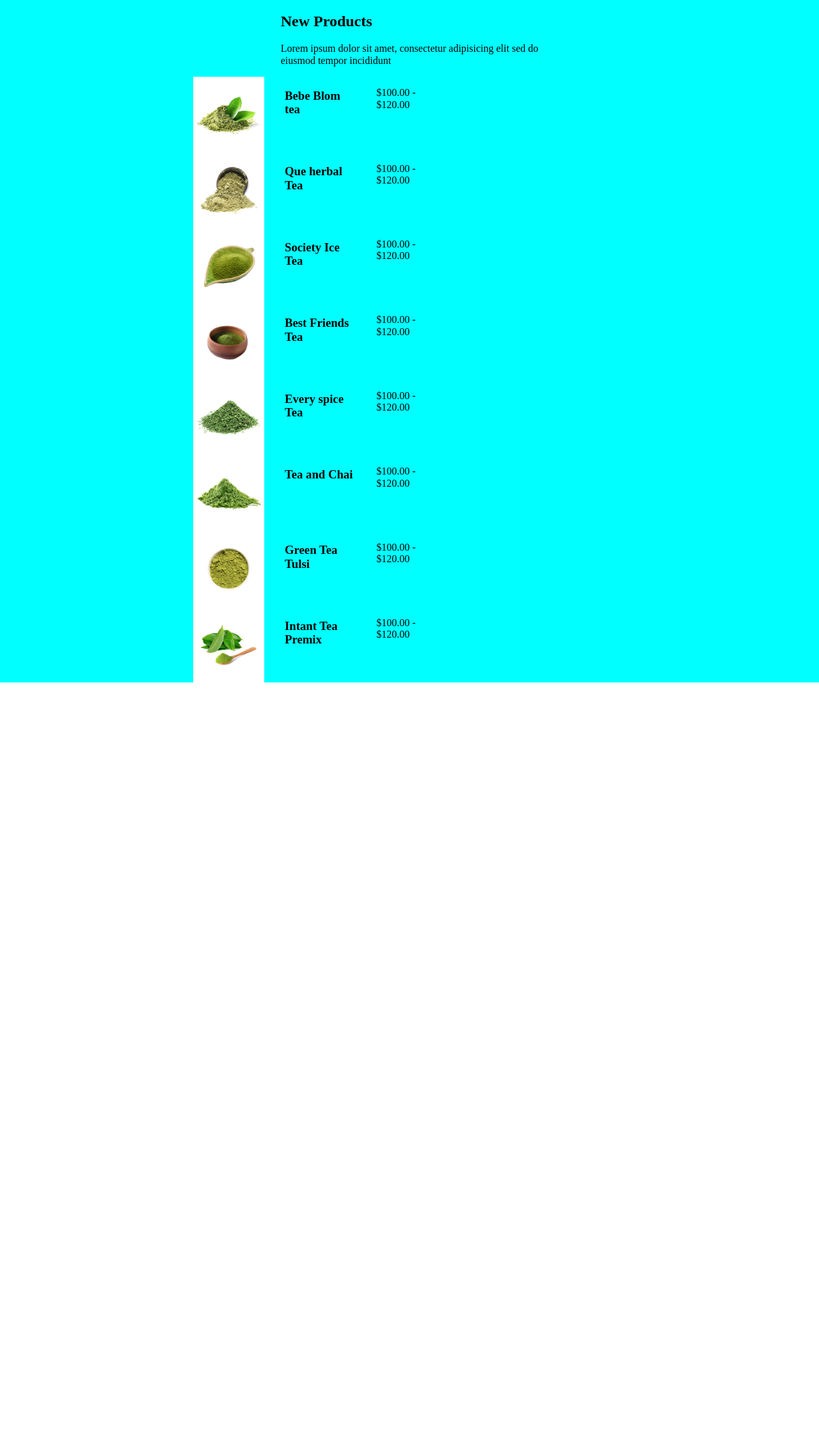
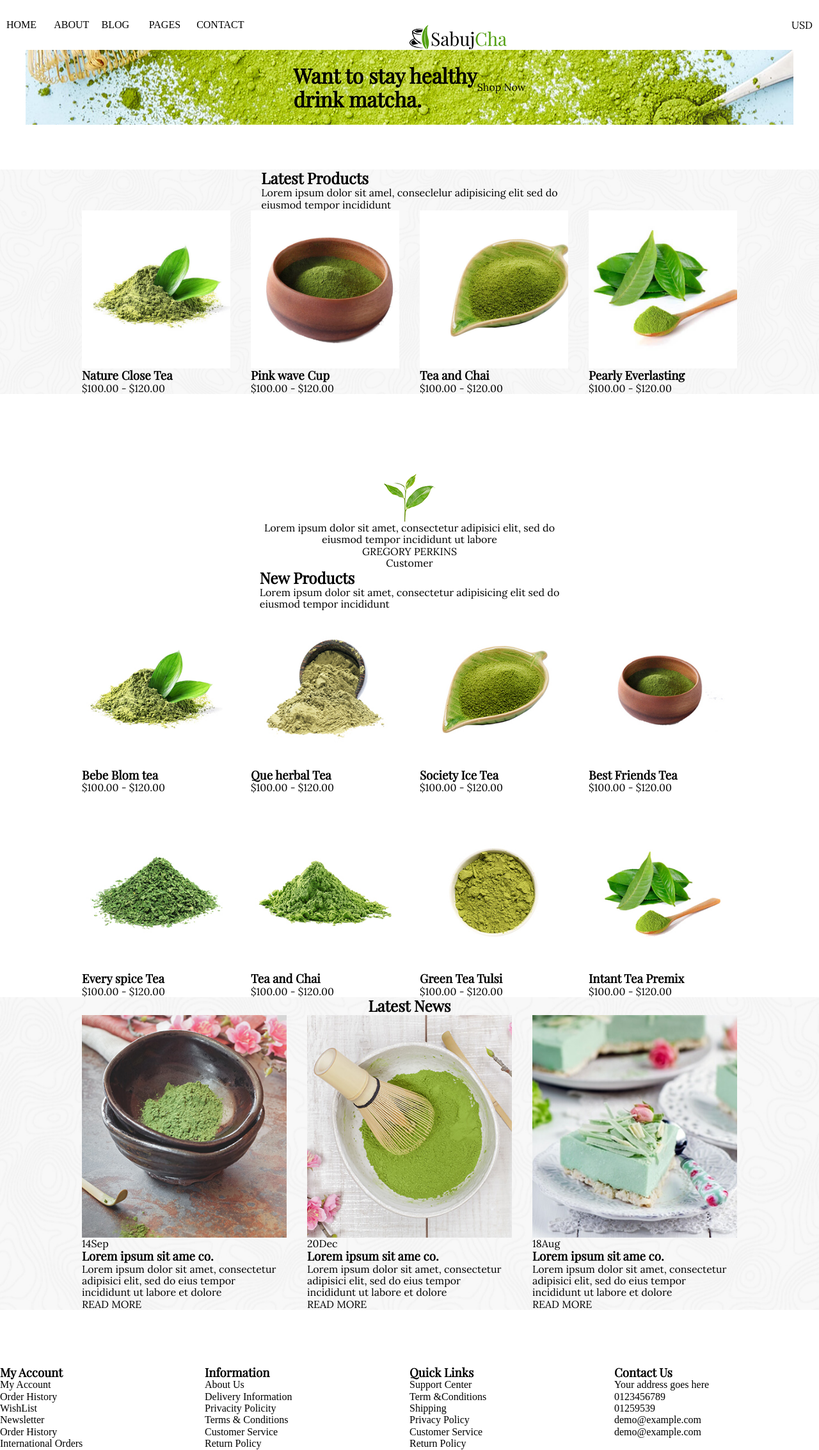
Before and after one commit to viorjuela3/Sabujcha, a plain HTML site: page index.html in a window 1280 px wide. Shown: the whole page at 64% size. Before the commit the page ends 1067 px from the top, so only its background shows below. Drawn offline with nearby package versions, Linux system fonts and the light colour scheme.

Commit message:
avance header

```diff
--- a/index.html
+++ b/index.html
@@ -5,49 +5,65 @@
     <meta http-equiv="X-UA-Compatible" content="IE=edge">
     <meta name="viewport" content="width=device-width, initial-scale=1.0">
     <title>SabujCha</title>
+    <link rel="preconnect" href="https://fonts.googleapis.com">
+    <link rel="preconnect" href="https://fonts.gstatic.com" crossorigin>
+    <link href="https://fonts.googleapis.com/css2?family=Lora&family=Playfair+Display&family=Work+Sans&display=swap" rel="stylesheet">
+
+
     <link rel="stylesheet" href="normalize.css">
     <link rel="stylesheet" href="style.css">
 
 </head>
 <body>
 
-    <!--
+
     <header>
 
+        <nav class="container-header">
 
-        <nav>
-            <div class="container-header">
+                <div class="menu">
 
-                <ul>
-                    <li>HOME</li>
-                    <li>ABOUT</li>
-                    <li>BLOG</li>
-                    <li>PAGES</li>
-                    <li>CONTACT</li>
-                </ul>
+                    <a href="#" class="opcion">HOME</a>
+                    <a href="#" class="opcion">ABOUT</a>
+                    <a href="#" class="opcion">BLOG</a>
+                    <a href="#" class="opcion">PAGES</a>
+                    <a href="#" class="opcion">CONTACT</a>
 
-                <img class="logo"src="./Imagenes/logo.png" alt="Logo  pagina">
+                </div>
+
+                <img src="./Imagenes/logo.png" class="logo">
 
 
+                <div>
+                    <p class="opcion1">USD</p>
+                </div>
 
-            </div>
         </nav>
+
     </header>
 
+
+    <div class="giro">
+
+        <div> </div>
 
         <h1>Want to stay healthy<br>drink matcha.</h1>
         <p>Shop Now</p>
 
 
-    <div>
-        <img src="./Imagenes/banner-1.png" alt="">
-        <img src="./Imagenes/banner-2.png" alt="">
     </div>
 
 
- -->
 
- <!--
+
+    <div class="banner">
+
+       <div class="sale off1"> </div>
+       <div class="sale off2"> </div>
+
+    </div>
+
+
 
     <section class="section-latest">
 
@@ -90,24 +106,29 @@
 
 
 
-    <div>
-        <img src="./Imagenes/testi.png" alt="">
+    <div class="anuncio">
+          <div class="cont-anuncio">
 
+            <div class="img-anuncio"> </div>
             <p>Lorem ipsum dolor sit amet, consectetur adipisici elit, sed do<br>eiusmod tempor incididunt ut labore</p>
             <p>GREGORY PERKINS</p>
             <p>Customer</p>
+
           </div>
 
-     -->
 
-    <section class="new-product">
+    </div>
+
+
+
+    <section class="section-new-product">
 
         <div>
             <h2>New Products</h2>
             <p>Lorem ipsum dolor sit amet, consectetur adipisicing elit sed do<br>eiusmod tempor incididunt</p>
         </div>
 
-        <div>
+        <div class="product-new">
             <div class="product-section2">
 
                 <div class="cont-new-product product-new1"> </div>
@@ -184,28 +205,91 @@
 
     </section>
 
-<!--
-    <section class="productos2">
+
+
+
+
+
+    <section class="section3-latest-new">
+
+        <div>
             <h2>Latest News</h2>
-        <img src="./Imagenes/blog-single-1.jpg" alt="">
-        <img src="./Imagenes/blog-single-2.jpg" alt="">
-        <img src="./Imagenes/blog-single-3.jpg" alt="">
+        </div>
+
+        <div class="products-latest-new">
+
+            <div class="cont-section3">
+
+                <div class="cont-latest-new product-latest-new1"> </div>
+
+                <p>14Sep</p>
+                <h3>Lorem ipsum sit ame co.</h3>
+                <p>Lorem ipsum dolor sit amet, consectetur<br>adipisici elit, sed do eius tempor<br>incididunt ut labore et dolore</p>
+                <p>READ MORE</p>
+
+            </div>
+
+            <div class="cont-section3">
+
+                <div class="cont-latest-new product-latest-new2"> </div>
+
+                <p>20Dec</p>
+                <h3>Lorem ipsum sit ame co.</h3>
+                <p>Lorem ipsum dolor sit amet, consectetur<br>adipisici elit, sed do eius tempor<br>incididunt ut labore et dolore</p>
+                <p>READ MORE</p>
+
+            </div>
+
+            <div class="cont-section3">
+
+                <div class="cont-latest-new product-latest-new3"> </div>
+
+                <p>18Aug</p>
+                <h3>Lorem ipsum sit ame co.</h3>
+                <p>Lorem ipsum dolor sit amet, consectetur<br>adipisici elit, sed do eius tempor<br>incididunt ut labore et dolore</p>
+                <p>READ MORE</p>
+
+            </div>
+
+        </div>
+
 
 
     </section>
 
-    <div class="clientes">
-        <img src="./Imagenes/1.jpg" alt="">
-        <img src="./Imagenes/2.jpg" alt="">
-        <img src="./Imagenes/3.jpg" alt="">
-        <img src="./Imagenes/4.jpg" alt="">
-        <img src="./Imagenes/5.jpg" alt="">
+
+
+
+
+
+    <div class="section-clientes">
+
+        <div class="exp-clientes">
+
+
+            <div class="cont-clientes cliente1"> </div>
+            <div class="cont-clientes cliente2"> </div>
+            <div class="cont-clientes cliente3"> </div>
+            <div class="cont-clientes cliente4"> </div>
+            <div class="cont-clientes cliente5"> </div>
+
+
+
         </div>
+
+    </div>
+
+
+
 
     <footer>
         <div class="container-footer">
+
             <div class="my-account">
-                <ul>
+
+                <h3>My Account</h3>
+
+                <ul class="servicios">
                     <li>My Account</li>
                     <li>Order History</li>
                     <li>WishList</li>
@@ -218,7 +302,10 @@
             </div>
 
             <div class="information">
-                <ul>
+
+                <h3>Information</h3>
+
+                <ul class="servicios">
                     <li>About Us</li>
                     <li>Delivery Information</li>
                     <li>Privacity Policity</li>
@@ -229,7 +316,10 @@
             </div>
 
             <div class="quick-links">
-                <ul>
+
+                <h3>Quick Links</h3>
+
+                <ul class="servicios">
                     <li>Support Center</li>
                     <li>Term &Conditions</li>
                     <li>Shipping</li>
@@ -239,8 +329,11 @@
                 </ul>
             </div>
 
-            <div class="contacnt-us">
-                <ul>
+            <div class="contact-us">
+
+                <h3>Contact Us</h3>
+
+                <ul class="servicios">
                     <li>Your address goes here</li>
                     <li>0123456789</li>
                     <li>01259539</li>
@@ -261,6 +354,6 @@
 
     </footer>
 
-   -->
+
 </body>
 </html>
--- a/style.css
+++ b/style.css
@@ -1,3 +1,98 @@
+* {
+    list-style: none;
+    margin: 0;
+    padding: 0;
+    box-sizing:
+    border-box;
+  }
+
+h1, h2, h3{
+
+    font-family: 'Playfair Display', serif;
+}
+
+
+p{
+    font-family: 'Lora', serif;
+
+}
+
+
+
+/* font-family: 'Work Sans', sans-serif; */
+
+
+/*nav*/
+
+
+.container-header{
+  display: flex;
+  justify-content: space-between;
+  align-items: center;
+  margin: 30px 10px;
+  position: relative;
+
+}
+
+.menu{
+    display: grid;
+    grid-template-columns: repeat(5, 1fr);
+
+}
+
+
+.opcion{
+    justify-content: space-around;
+    text-decoration: none;
+    color: black;
+    /* font-family: ; */
+}
+
+
+.logo{
+    position: absolute;
+    top: 50%;
+    left: 50%;
+    /* transform: translate(-50%, -50%); */
+}
+
+/* header */
+.giro{
+    background-image: url(./Imagenes/slider-2.jpg);
+    background-repeat: no-repeat;
+    background-position:center;
+    display: flex;
+    justify-content: center;
+    align-items: center;
+    width: 1200px;
+    margin: 0 auto;
+    height: 100%;
+
+
+}
+
+
+/* banner */
+
+.banner{
+    display: flex;
+    justify-content: center;
+    padding: 35px;
+
+}
+
+.off1{
+    background-image: url(./Imagenes/banner-1.png);
+}
+
+.off2{
+    background-image: url(./Imagenes/banner-2.png);
+}
+
+
+
+/* section1 */
+
 .section-latest{
     background-image: url(./Imagenes/bg-1.jpg);
     background-repeat: no-repeat;
@@ -42,13 +137,27 @@
 
 }
 
+.anuncio{
+  display: flex;
+  justify-content: center;
+  text-align: center;
+
+
+}
+.img-anuncio{
+  background-image: url(./Imagenes/testi.png);
+  background-repeat: no-repeat;
+  display: flex;
+  justify-content: center;
+  align-items: center;
+  background-position: bottom;
+  padding: 100px;
+}
+
 /* section 2 new products */
 
-.new-product{
-    background-color: aqua;
-    background-repeat: no-repeat;
+.section-new-product{
     background-size: cover;
-    background-position: bottom;
     display: flex;
     flex-direction: column;
     justify-content: center;
@@ -56,7 +165,7 @@
 }
 
 
-.product-section2{
+.product-new{
     width: 80%;
     display: grid;
     grid-template-columns: repeat(4, 1fr);
@@ -101,3 +210,104 @@
 .product-new8{
     background-image: url(./Imagenes/product-8.jpg);
 }
+
+/* section3 latest new */
+
+
+.section3-latest-new{
+    background-image: url(./Imagenes/bg-1.jpg);
+    background-repeat: no-repeat;
+    background-size: cover;
+    background-position: bottom;
+    display: flex;
+    flex-direction: column;
+    justify-content: center;
+    align-items: center;
+}
+
+.products-latest-new{
+    width: 80%;
+    display: grid;
+    grid-template-columns: repeat(3, 1fr);
+    gap: 2rem;
+
+}
+
+.cont-latest-new{
+    aspect-ratio: 0.92;
+    background-size: cover;
+}
+
+.product-latest-new1{
+    background-image: url(./Imagenes/blog-single-1.jpg);
+
+}
+
+.product-latest-new2{
+    background-image: url(./Imagenes/blog-single-2.jpg);
+
+}
+
+
+.product-latest-new3{
+    background-image: url(./Imagenes/blog-single-3.jpg);
+
+}
+
+/* clientes */
+
+
+
+.section-clientes{
+    display: flex;
+    flex-direction: column;
+    justify-content: center;
+    align-items: center;
+}
+
+.exp-clientes{
+    width: 80%;
+    display: grid;
+    grid-template-columns: repeat(5, 1fr);
+    gap: 2rem;
+
+}
+
+.cont-clientes{
+    aspect-ratio: 2.07;
+    background-size: cover;
+}
+
+
+.clientes1{
+    background-image: url(./Imagenes/1.jpg)
+
+}
+
+.clientes2{
+    background-image: url(./Imagenes/2.jpg)
+
+}
+
+.clientes3{
+    background-image: url(./Imagenes/3.jpg)
+
+}
+
+.clientes4{
+    background-image: url(./Imagenes/4.jpg)
+
+}
+
+.clientes5{
+    background-image: url(./Imagenes/5.jpg)
+
+}
+
+/* footer */
+
+.container-footer{
+    display:grid;
+    grid-template-columns: repeat(4, 1fr);
+
+}
```
Also changed, not shown: producto.html (added, +12 -0 lines), style1.css (added). Lines whose indentation alone changed are shown as unchanged.
